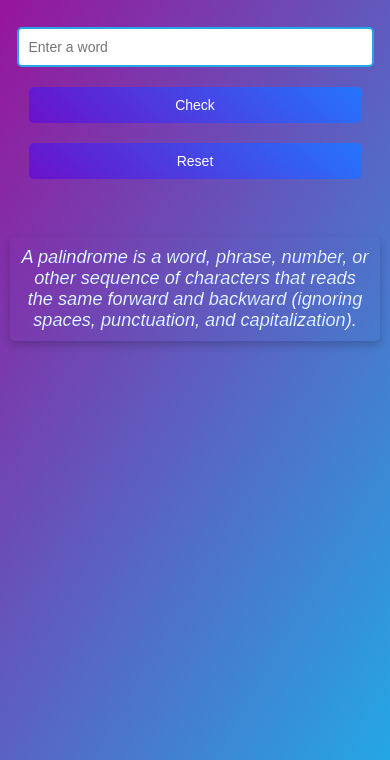
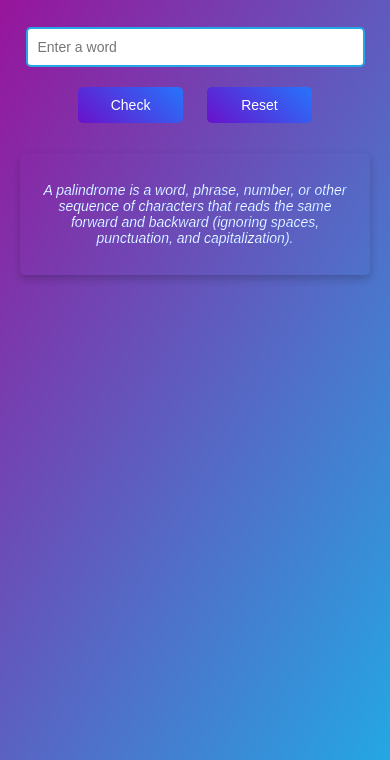
Before and after one commit to quintin-dev/Projects-Palindrome_Checker, a plain HTML site: page index.html in a window 390 px wide. Shown: the part 84-844 px from the top of the page. Drawn offline with Linux system fonts and the light colour scheme.

Commit message:
Update styles for improved layout and visibility on mobile devices

```diff
--- a/styles.css
+++ b/styles.css
@@ -164,29 +164,38 @@ body.incorrect {
 @media (max-width: 600px) {
     body {
         font-size: 14px;
+        padding: 10px;
     }
 
     h1 {
         font-size: 2em;
     }
 
-    #text-input,
-    button {
+    #text-input {
         width: 90%;
         font-size: 14px;
     }
 
+    button {
+        width: 30%;
+        font-size: 14px;
+    }
+
     #reverse-animation {
-        font-size: 1.5em;
+        font-size: 1.2em;
         gap: 5px;
     }
 
     #final-word {
-        font-size: 2em;
+        font-size: 1.5em;
+    }
+
+    #reset {
+        margin-bottom: 5px !important;
     }
 
     #result {
-        font-size: 16px;
+        font-size: 14px;
     }
 
     #special-message {
@@ -194,7 +203,7 @@ body.incorrect {
     }
 
     .container {
-        margin-top: 20px;
+        margin-top: 10px;
         padding: 10px;
     }
 
@@ -202,4 +211,13 @@ body.incorrect {
         background-size: contain;
         background-position: center;
     }
+
+    #definition-div {
+        margin-top: 20px;
+        padding: 5px;
+    }
+
+    #definition {
+        font-size: 1em;
+    }
 }
```
